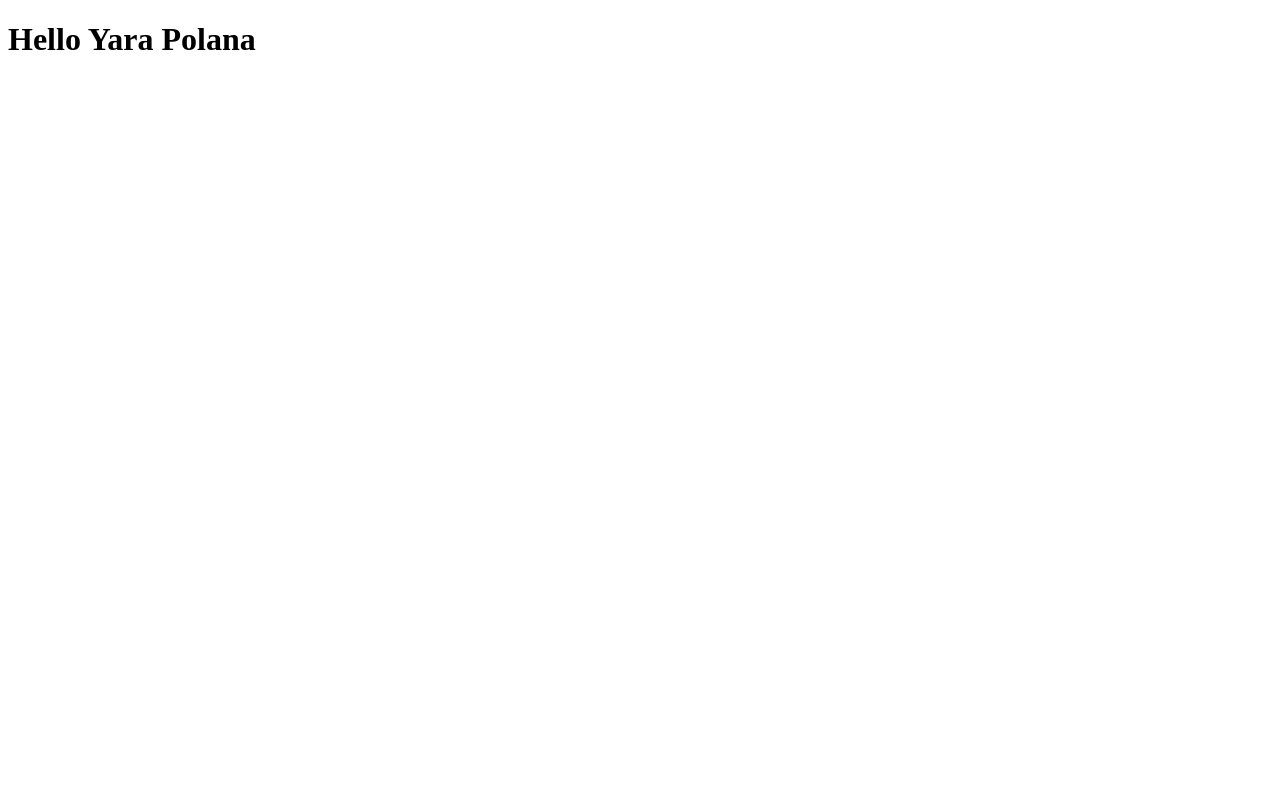
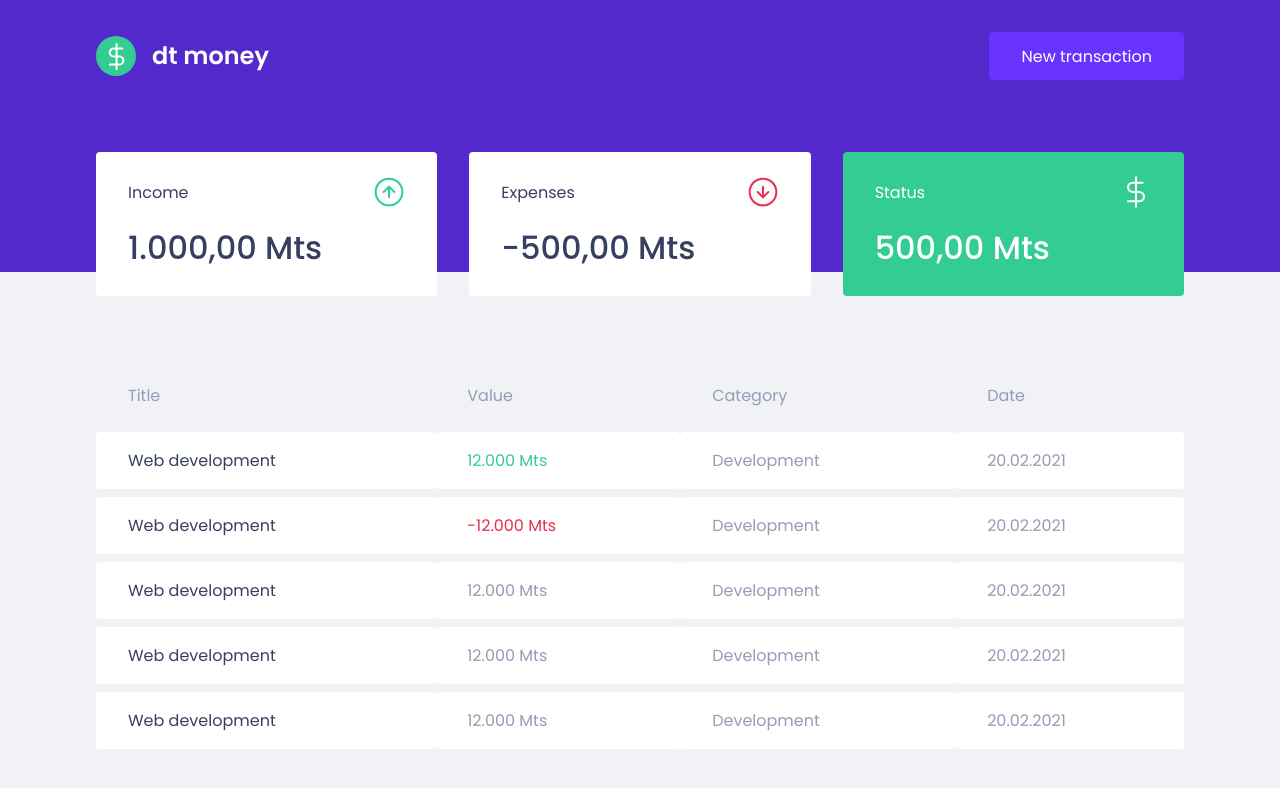
Before and after one commit to yarapolana/ignite-02-budget, a React (Create React App) app: page / in a window 1280 px wide. Shown: the top 788 px of the page. Built offline with nearby package versions, Linux system fonts and the light colour scheme.

Commit message:
add all components to app

```diff
--- a/src/App.tsx
+++ b/src/App.tsx
@@ -1,7 +1,13 @@
+import { Dashboard } from './pages/Dashboard'
+import { Header } from './components/Header'
+import { GlobalStyle } from './styles/global'
+
 export function App() {
   return (
-    <div className="App">
-      <h1>Hello Yara Polana</h1>
-    </div>
+    <>
+      <Header />
+      <Dashboard />
+      <GlobalStyle />
+    </>
   );
 }
```
